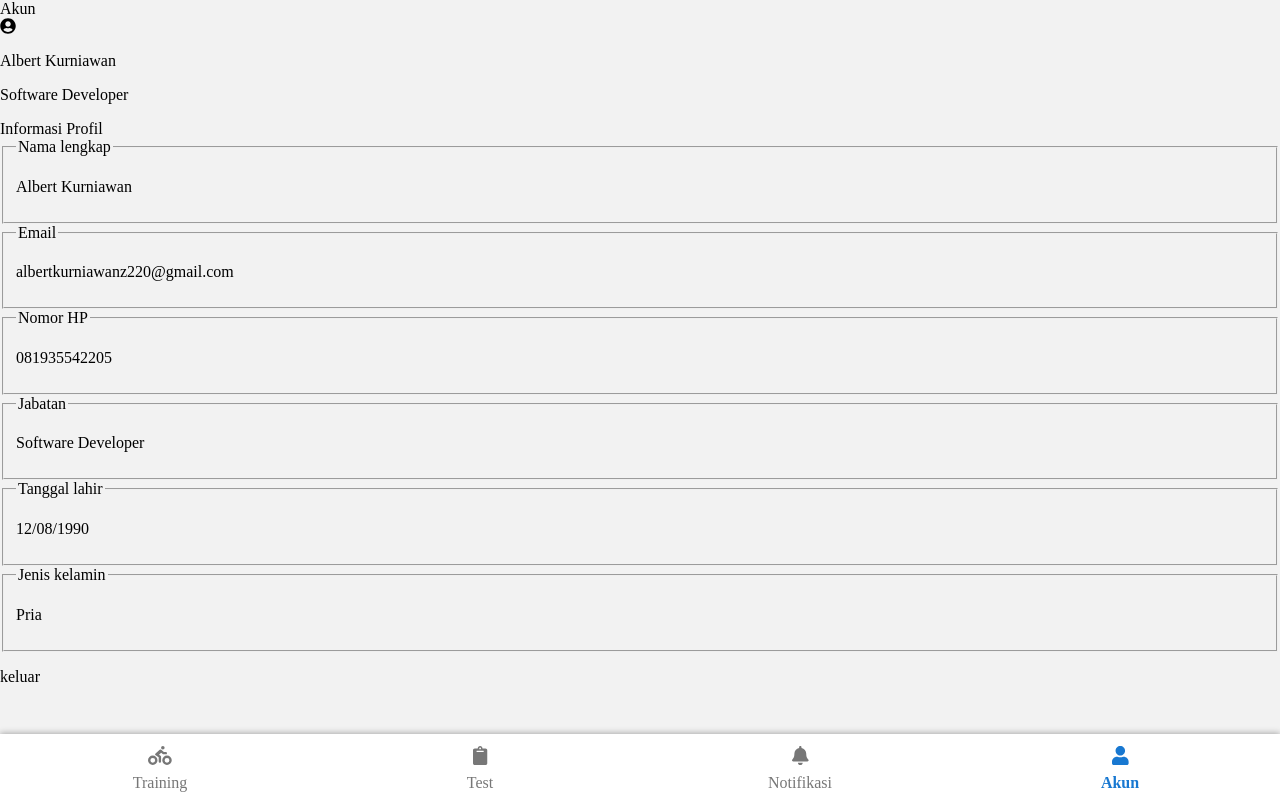
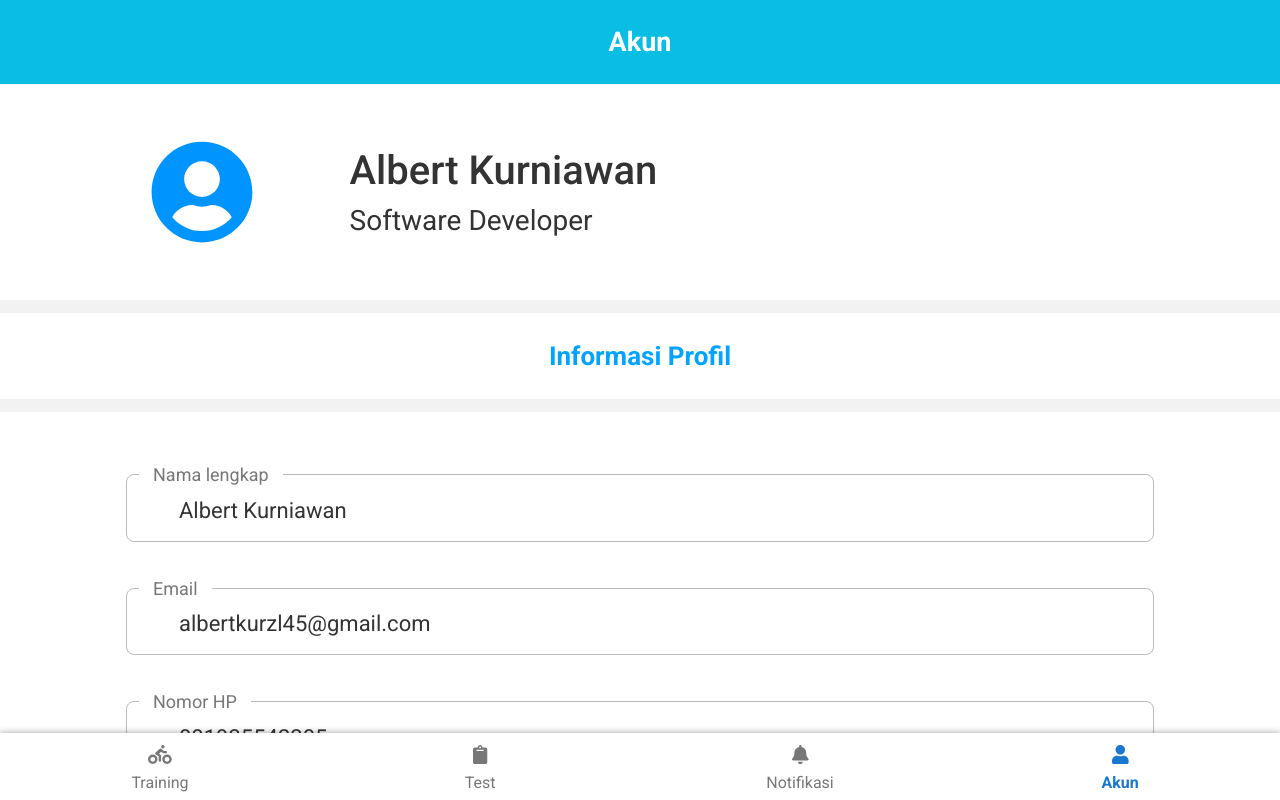
Before and after one commit to albertkur145/Bliress_Frontend, a Vue app: page /akun in a window 1280 px wide. Shown: the top 800 px of the page. Built offline with nearby package versions, Linux system fonts and the light colour scheme.

Commit message:
Add full css responsive to Akun View

```diff
--- a/src/components/MenuBar.vue
+++ b/src/components/MenuBar.vue
@@ -84,7 +84,7 @@
           font-size: 0.75em;
 
           .menu-icon {
-            font-size: 0.937rem;
+            font-size: 0.9375em;
           }
 
           span {
--- a/src/views/Akun.vue
+++ b/src/views/Akun.vue
@@ -38,7 +38,7 @@
         <div class="form-group">
           <fieldset>
             <legend>Email</legend>
-            <p class="value email">albertkurniawanz220@gmail.com</p>
+            <p class="value email">albertkurzl45@gmail.com</p>
           </fieldset>
         </div>
 
@@ -74,7 +74,7 @@
 
       <!-- logout -->
       <div class="logout">
-        <p>keluar</p>
+        <p @click="logout">keluar</p>
       </div>
       <!-- logout -->
 
@@ -89,18 +89,17 @@
 
 <style lang="scss" scoped>
 
-  .width {
-    display: none;
-    text-align: center;
-  }
-
-  // width 320px - 480px (Mobile)
-  @media (min-width: 320px) and (max-width: 480px) {
   #container {
     font-family: 'Roboto';
     max-width: 100%;
     min-height: 100vh;
     background-color: #F2F2F2;
+
+    .width {
+      display: none;
+      text-align: center;
+      margin-top: 5rem;
+    }
 
     .head {
       position: fixed;
@@ -113,7 +112,11 @@
       font-weight: 600;
       text-align: center;
       z-index: 1;
-        padding: 1.125rem 1.25rem;
+      padding: 0.875rem 1rem;
+
+      .text {
+        font-size: 1.0625em;
+      }
     }
 
     .content {
@@ -126,16 +129,17 @@
         display: flex;
         align-items: center;
         background-color: #FFF;
-          margin-top: 3.375rem;
-          padding: 1.5rem 1rem;
+        margin-top: 3rem;
+        padding: 1.25rem 0.625rem;
 
         .left {
           min-width: 25%;
           max-width: 25%;
+          text-align: center;
 
           .user-icon {
             color: #0094FF;
-              font-size: 3.5em;
+            font-size: 2.75em;
           }
         }
 
@@ -144,17 +148,17 @@
           max-width: 75%;
           color: #333;
           box-sizing: border-box;
-            padding: 0 0.5rem;
+          padding: 0 0.25rem 0 0.5rem;
 
           .name {
             font-weight: 500;
-              font-size: 1.25em;
+            font-size: 1.0625em;
           }
 
           .position {
             font-weight: 400;
-              font-size: 1em;
-              margin-top: 0.25rem;
+            font-size: 0.875em;
+            margin-top: 0.1875rem;
           }
         }
       }
@@ -164,29 +168,30 @@
         color: #00A3FF;
         background-color: #FFF;
         text-align: center;
-          margin-top: 0.5rem;
-          padding: 1.125rem 0;
+        margin-top: 0.375rem;
+        padding: 1rem 0;
+        font-size: 0.9375em;
       }
 
       .profile-info {
         background-color: #FFF;
-          margin-top: 0.5rem;
-          padding: 1rem;
+        margin-top: 0.375rem;
+        padding: 0.625rem;
 
         .form-group {
           max-width: 100%;
           overflow-x: auto;
-            margin-bottom: 1.25rem;
+          margin-bottom: 1rem;
 
           fieldset {
             border: 0.0625rem solid #BBB;
             border-radius: 0.5rem;
-              min-height: 2.875rem;
+            min-height: 2.75rem;
 
             legend {
               color: #777;
-                padding: 0 0.375rem;
-                font-size: 0.8125em;
+              padding: 0 0.25rem;
+              font-size: 0.6875em;
             }
 
             .value {
@@ -194,6 +199,102 @@
               box-sizing: border-box;
               min-width: 100%;
               max-width: 100%;
+              margin-top: 0.5rem;
+              padding: 0 0 0 0.75rem;
+              font-size: 0.875em;
+            }
+          }
+        }
+      }
+
+      .logout {
+        cursor: pointer;
+        background-color: #FFF;
+        text-align: center;
+        margin-top: 0.375rem;
+        padding: 1rem;
+        margin-bottom: 3.3125rem;
+
+        p {
+          text-transform: uppercase;
+          font-weight: 600;
+          color: #FF003D;
+          transition: color .2s linear;
+          font-size: 0.8125em
+        }
+
+        &:hover p {
+          color: #900404;
+        }
+      }
+    }
+  }
+
+  // width 320px - 480px (Mobile)
+  @media (min-width: 320px) and (max-width: 480px) {
+    #container {
+
+      .head {
+        padding: 1.0625rem 1.25rem;
+
+        .text {
+          font-size: 1.125em;
+        }
+      }
+
+      .content {
+
+        .top-head {
+          margin-top: 3.375rem;
+          padding: 1.5rem;
+
+          .left {
+            min-width: 25%;
+            max-width: 25%;
+
+            .user-icon {
+              font-size: 3.5em;
+            }
+          }
+
+          .right {
+            min-width: 75%;
+            max-width: 75%;
+            padding: 0 0.375rem 0 0.75rem;
+
+            .name {
+              font-size: 1.25em;
+            }
+
+            .position {
+              font-size: 1em;
+              margin-top: 0.25rem;
+            }
+          }
+        }
+
+        .txt-profile-info {
+          margin-top: 0.5rem;
+          padding: 1.125rem 0;
+          font-size: 1.0625em;
+        }
+
+        .profile-info {
+          margin-top: 0.5rem;
+          padding: 1rem;
+
+          .form-group {
+            margin-bottom: 1.25rem;
+
+            fieldset {
+              min-height: 2.875rem;
+
+              legend {
+                padding: 0 0.375rem;
+                font-size: 0.8125em;
+              }
+
+              .value {
                 margin-top: 0.375rem;
                 padding: 0 0 0 1rem;
                 font-size: 1em;
@@ -203,28 +304,278 @@
         }
 
         .logout {
-          cursor: pointer;
-          background-color: #FFF;
-          text-align: center;
           margin-top: 0.5rem;
           padding: 1.125rem;
           margin-bottom: 3.625rem;
 
           p {
-            text-transform: uppercase;
-            font-weight: 600;
-            color: #FF003D;
-            transition: color .2s linear;
-          }
-
-          &:hover p {
-            color: #900404;
+            font-size: 0.9375em
           }
         }
       }
     }
   }
   // width 320px - 480px (Mobile)
+
+  // width 481px - 767px (Big Mobile / Tablet)
+  @media (min-width: 481px) and (max-width: 767px) {
+    #container {
+
+      .head {
+        padding: 1.1875rem 1.5rem;
+
+        .text {
+          font-size: 1.25em;
+        }
+      }
+
+      .content {
+
+        .top-head {
+          margin-top: 3.75rem;
+          padding: 2rem 1.5rem;
+
+          .left {
+            min-width: 25%;
+            max-width: 25%;
+
+            .user-icon {
+              font-size: 4.25em;
+            }
+          }
+
+          .right {
+            min-width: 75%;
+            max-width: 75%;
+            padding: 0 0.5rem 0 1rem;
+
+            .name {
+              font-size: 1.5em;
+            }
+
+            .position {
+              font-size: 1.1875em;
+              margin-top: 0.375rem;
+            }
+          }
+        }
+
+        .txt-profile-info {
+          margin-top: 0.625rem;
+          padding: 1.25rem 0;
+          font-size: 1.1875em;
+        }
+
+        .profile-info {
+          margin-top: 0.625rem;
+          padding: 1.5rem;
+
+          .form-group {
+            margin-bottom: 1.5rem;
+
+            fieldset {
+              min-height: 3.25rem;
+
+              legend {
+                padding: 0 0.5rem;
+                font-size: 0.9375em;
+              }
+
+              .value {
+                margin-top: 0.4375rem;
+                padding: 0 0 0 1.5rem;
+                font-size: 1.125em;
+              }
+            }
+          }
+        }
+
+        .logout {
+          margin-top: 0.625rem;
+          padding: 1.25rem;
+          margin-bottom: 4.125rem;
+
+          p {
+            font-size: 1.0625em
+          }
+        }
+      }
+    }
+  }
+  // width 481px - 767px (Big Mobile / Tablet)
+
+  // width 768px - 1024px (Mini desktop / Tablet landscape)
+  @media (min-width: 768px) and (max-width: 1024px) {
+    #container {
+
+      .head {
+        padding: 1.25rem 1.75rem;
+
+        .text {
+          font-size: 1.4375em;
+        }
+      }
+
+      .content {
+
+        .top-head {
+          margin-top: 4.0625rem;
+          padding: 3rem;
+
+          .left {
+            min-width: 25%;
+            max-width: 25%;
+
+            .user-icon {
+              font-size: 5.75em;
+            }
+          }
+
+          .right {
+            min-width: 75%;
+            max-width: 75%;
+            padding: 0 0.5rem 0 0.1rem;
+
+            .name {
+              font-size: 2.125em;
+            }
+
+            .position {
+              font-size: 1.5em;
+              margin-top: 0.5rem;
+            }
+          }
+        }
+
+        .txt-profile-info {
+          margin-top: 0.75rem;
+          padding: 1.5rem 0;
+          font-size: 1.375em;
+        }
+
+        .profile-info {
+          margin-top: 0.75rem;
+          padding: 2.5rem 7.25rem;
+
+          .form-group {
+            margin-bottom: 2rem;
+
+            fieldset {
+              min-height: 3.5rem;
+
+              legend {
+                padding: 0 0.75rem;
+                font-size: 1em;
+              }
+
+              .value {
+                margin-top: 0.5rem;
+                padding: 0 0 0 2rem;
+                font-size: 1.25em;
+              }
+            }
+          }
+        }
+
+        .logout {
+          margin-top: 0.75rem;
+          padding: 1.5rem;
+          margin-bottom: 4.75rem;
+
+          p {
+            font-size: 1.1875em
+          }
+        }
+      }
+    }
+  }
+  // width 768px - 1024px (Mini desktop / Tablet landscape)
+
+  // width 1025px (Desktop)
+  @media (min-width: 1025px) {
+    #container {
+
+      .head {
+        padding: 1.625rem 1.875rem;
+
+        .text {
+          font-size: 1.6875em;
+        }
+      }
+
+      .content {
+
+        .top-head {
+          margin-top: 5.25rem;
+          padding: 3.5rem;
+
+          .left {
+            min-width: 25%;
+            max-width: 25%;
+
+            .user-icon {
+              font-size: 6.5em;
+            }
+          }
+
+          .right {
+            min-width: 75%;
+            max-width: 75%;
+            padding: 0 0.5rem 0 0.1rem;
+
+            .name {
+              font-size: 2.5em;
+            }
+
+            .position {
+              font-size: 1.75em;
+              margin-top: 0.625rem;
+            }
+          }
+        }
+
+        .txt-profile-info {
+          margin-top: 0.8125rem;
+          padding: 1.75rem 0;
+          font-size: 1.625em;
+        }
+
+        .profile-info {
+          margin-top: 0.8125rem;
+          padding: 3.25rem 7.75rem;
+
+          .form-group {
+            margin-bottom: 2.25rem;
+
+            fieldset {
+              min-height: 3.75rem;
+
+              legend {
+                padding: 0 0.875rem;
+                font-size: 1.125em;
+              }
+
+              .value {
+                margin-top: 0.4375rem;
+                padding: 0 0 0 2.5rem;
+                font-size: 1.375em;
+              }
+            }
+          }
+        }
+
+        .logout {
+          margin-top: 0.8125rem;
+          padding: 1.75rem;
+          margin-bottom: 5.375rem;
+
+          p {
+            font-size: 1.3125em
+          }
+        }
+      }
+    }
+  }
 
 </style>
 
@@ -247,6 +598,9 @@ export default {
     getWindowWidth() {
       this.windowWidth = window.innerWidth;
     },
+    logout() {
+      this.$router.push({ name: 'Login' });
+    },
   },
 
   created() {
```
Lines whose indentation alone changed are shown as unchanged.
